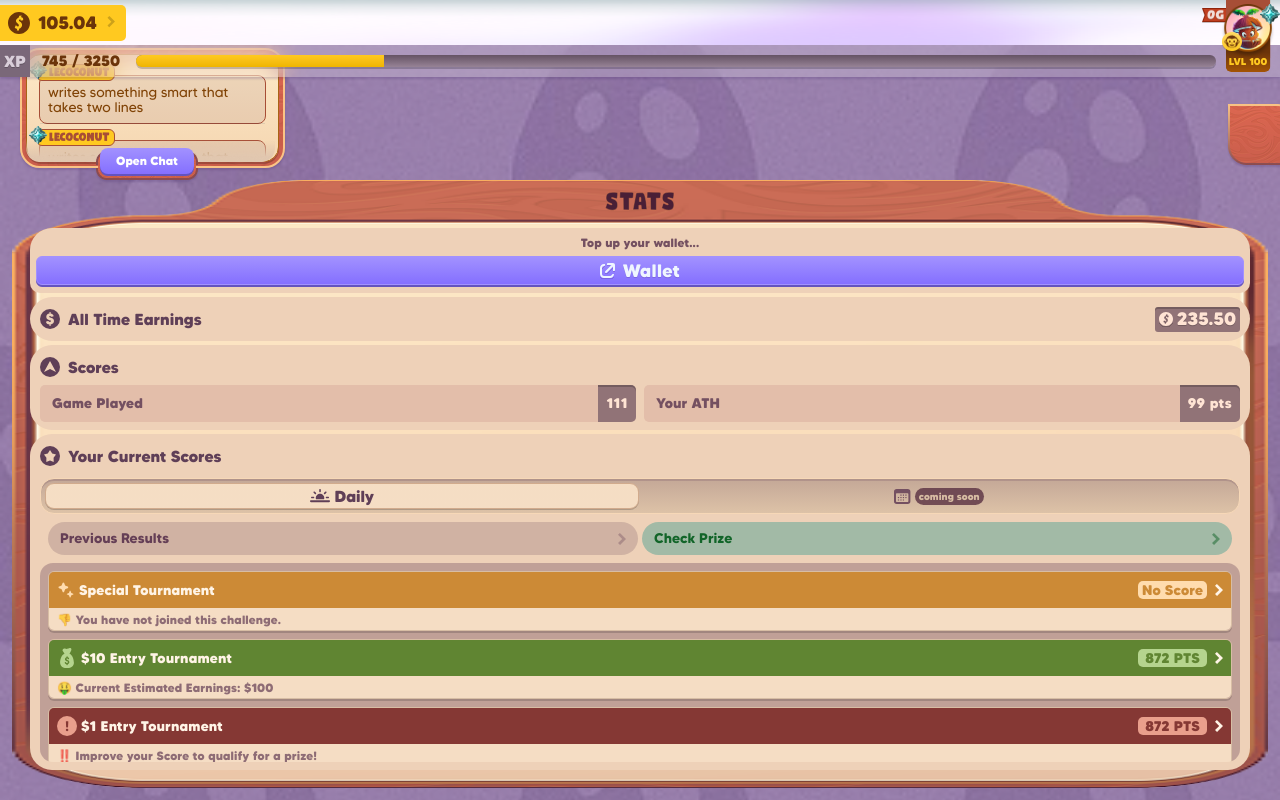
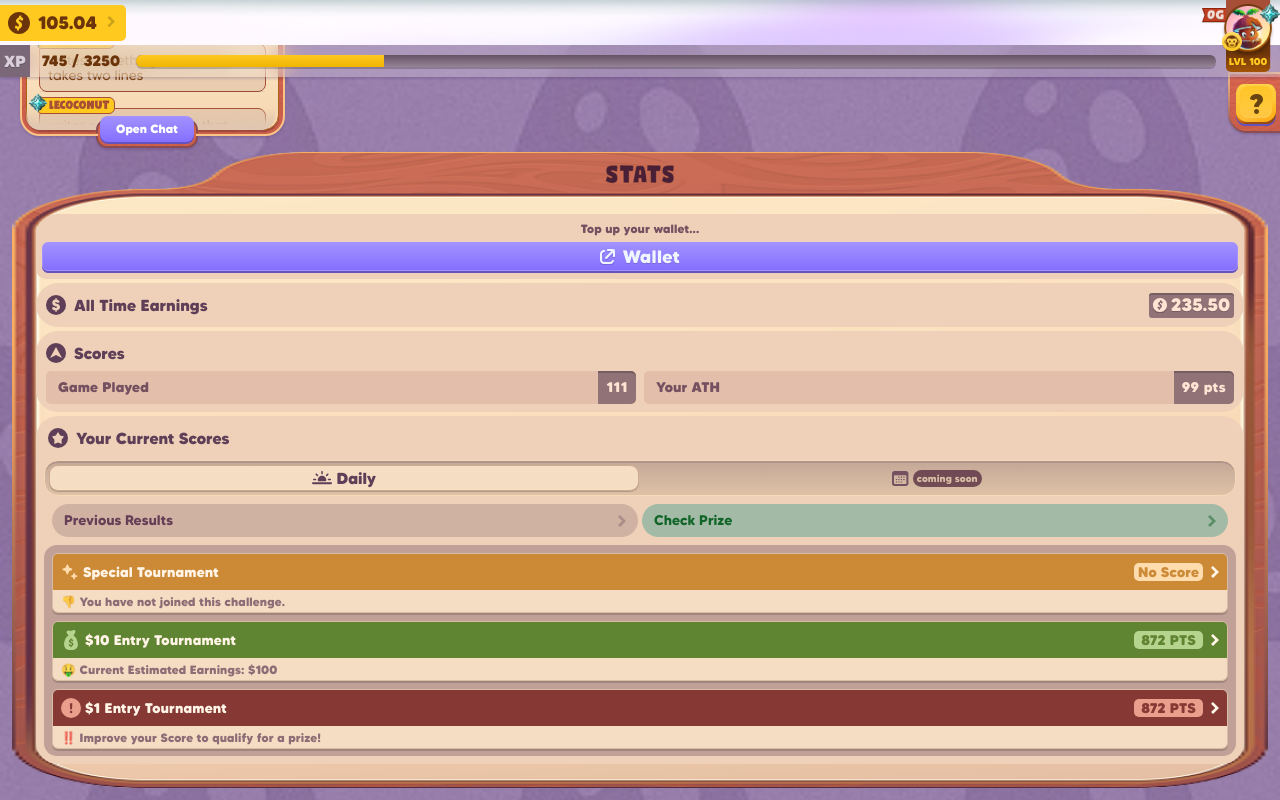
Before and after one commit to goodlucklucky/kk-hub-front, a Next.js app: page /game/1/stats in a window 1280 px wide. Built offline with nearby package versions, Linux system fonts and the light colour scheme.

Commit message:
fix: game stats page

```diff
--- a/src/app/(pages)/game/[title]/page.tsx
+++ b/src/app/(pages)/game/[title]/page.tsx
@@ -7,7 +7,6 @@ import _ from "lodash";
 import Gifts from "../../(default)/_components/gifts";
 
 //import utils
-import { games } from "@/constants/games";
 import { cn } from "@/app/_lib/utils";
 
 //import images
--- a/src/app/(pages)/game/[title]/stats/page.tsx
+++ b/src/app/(pages)/game/[title]/stats/page.tsx
@@ -28,6 +28,7 @@ import stars_svg from "@assets/svg/stars_svg.svg";
 import money_sack from "@assets/svg/money-sack.svg";
 import caution_sign from "@assets/svg/caution-sign.svg";
 import ResultsItem from "../../../_components/stats/results-item";
+import { QuestionMarkIcon } from "@/app/_assets/svg/template";
 
 export default function StatsPage() {
   return (
@@ -42,20 +43,23 @@ export default function StatsPage() {
             loading="lazy"
             priority={false}
           />
-          <div className="flex gap-2 mt-4 absolute top-8 left-5">
+          <div className="flex gap-2 mt-4 absolute top-0 left-5">
             <Chat />
           </div>
           <Image
             src={statsIcon}
             alt="Stats icon"
-            className="absolute top-26 right-0"
+            className="absolute top-18 right-0"
             loading="lazy"
             priority={false}
           />
+          <Button className="bg-[url(/images/yellow-btn-bg.png)] bg-cover bg-center bg-no-repeat w-10 h-10 m-1 absolute top-20 right-0 flex items-center justify-center">
+            <QuestionMarkIcon />
+          </Button>
           <div
             className={cn(
               "rounded-2xl relative w-full flex items-center justify-center",
-              "fixed top-42 right-0 left-0 bottom-0 p-3"
+              "fixed top-35 right-0 left-0 bottom-0 p-3"
             )}
           >
             <div className="relative w-full h-full">
@@ -65,13 +69,13 @@ export default function StatsPage() {
                 className="w-full h-full z-20"
                 loading="lazy"
               />
-              <div className="absolute top-0 left-0 w-full h-full flex flex-col gap-y-1">
-                <div className="w-full h-9 flex items-center justify-center">
+              <div className="absolute top-0 left-0 w-full h-full flex flex-col">
+                <div className="w-full h-[6%] flex items-center justify-center">
                   <div className="text-[#491F36] [-webkit-text-stroke:1px_rgba(217,127,79,0.40)] font-bumper-sticker text-[25px]/[25px] font-normal tracking-[0.56px] lowercase z-20 pt-1.5">
                     STATS
                   </div>
                 </div>
-                <div className="w-full flex-1 p-2 px-3 2xs:px-4.5 pb-3 2xs:pb-4.5 flex flex-col gap-y-1 overflow-y-auto">
+                <div className="w-full flex-1 p-3 2xs:p-4 xs:p-5 sm:p-6 flex flex-col gap-y-1 overflow-y-auto">
                   <div className="w-full bg-[#EED1B8] rounded-t-[22px] rounded-b-[10px] flex flex-col gap-y-1 p-1.5 pb-2">
                     <div className="text-[#745061] text-center font-made-tommy text-xs font-bold leading-normal tracking-[0.12px]">
                       Top up your wallet...
@@ -101,7 +105,7 @@ export default function StatsPage() {
                       </span>
                     </div>
                   </div>
-                  <div className="w-full justify-between bg-[#EED1B8] rounded-[22px] flex flex-col items-center gap-1 px-2.5 py-1 2xs:py-2">
+                  <div className="w-full justify-between bg-[#EED1B8] rounded-[22px] flex flex-col items-center gap-1 px-2.5 py-2">
                     <div className="flex gap-2 items-center w-full">
                       <TopArrow />
                       <span className="text-[#5F3F57] font-bold font-made-tommy text-[16px]/[28px]">
@@ -113,7 +117,7 @@ export default function StatsPage() {
                         <div className="text-[#745061] font-made-tommy text-[14px] font-bold leading-normal tracking-[0.14px] p-1 px-2 pl-3">
                           Game Played
                         </div>
-                        <div className="rounded-r-[5px] bg-[#917377] shadow-[inset_0px_2px_0px_0px_rgba(0,0,0,0.20)] p-2 text-[#FFE4D4] font-made-tommy text-[14px] font-bold tracking-[0.36px]">
+                        <div className="rounded-r-[5px] bg-[#917377] shadow-[inset_0px_2px_0px_0px_rgba(0,0,0,0.20)] p-1.5 px-2 text-[#FFE4D4] font-made-tommy text-[14px] font-bold tracking-[0.36px]">
                           111
                         </div>
                       </div>
@@ -121,14 +125,14 @@ export default function StatsPage() {
                         <div className="text-[#745061] font-made-tommy text-[14px] font-bold leading-normal tracking-[0.14px] p-1 px-2 pl-3">
                           Your ATH
                         </div>
-                        <div className="rounded-r-[5px] bg-[#917377] shadow-[inset_0px_2px_0px_0px_rgba(0,0,0,0.20)] p-2 text-[#FFE4D4] font-made-tommy text-[14px] font-bold tracking-[0.36px]">
+                        <div className="rounded-r-[5px] bg-[#917377] shadow-[inset_0px_2px_0px_0px_rgba(0,0,0,0.20)] p-1.5 px-2 text-[#FFE4D4] font-made-tommy text-[14px] font-bold tracking-[0.36px]">
                           99 pts
                         </div>
                       </div>
                     </div>
                   </div>
-                  <div className="w-full bg-[#EED1B8] rounded-[22px] flex flex-col items-center gap-y-2 px-2.5 py-1 2xs:py-2 flex-1 overflow-y-auto">
-                    <div className="flex gap-2 items-center w-full">
+                  <div className="w-full bg-[#EED1B8] rounded-[22px] flex flex-col items-center gap-y-2 px-2 py-2 flex-1 overflow-y-auto">
+                    <div className="flex gap-2 items-center w-full pl-1">
                       <StarStatsIcon />
                       <span className="text-[#5F3F57] font-bold font-made-tommy text-[16px]/[28px]">
                         Your Current Scores
```
